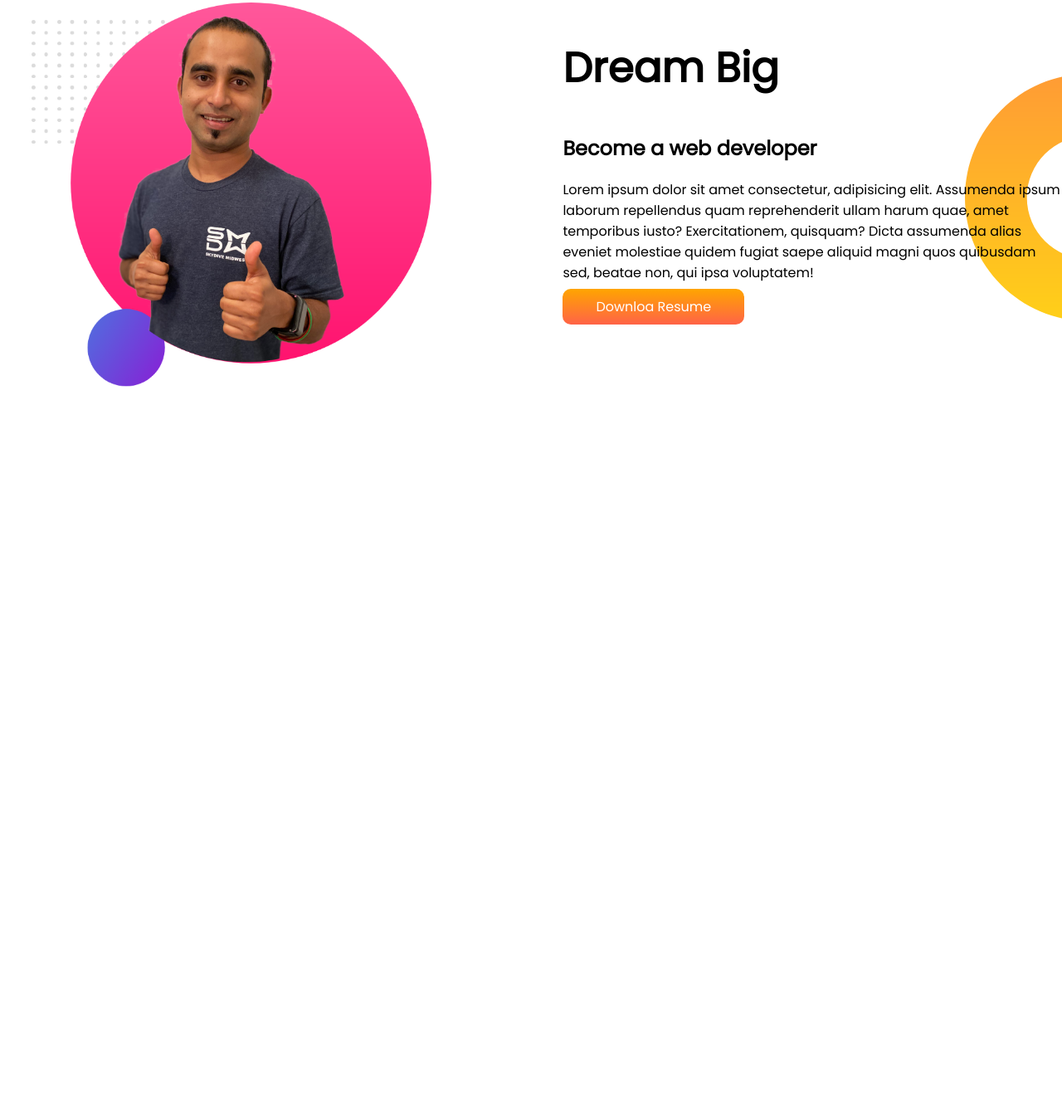
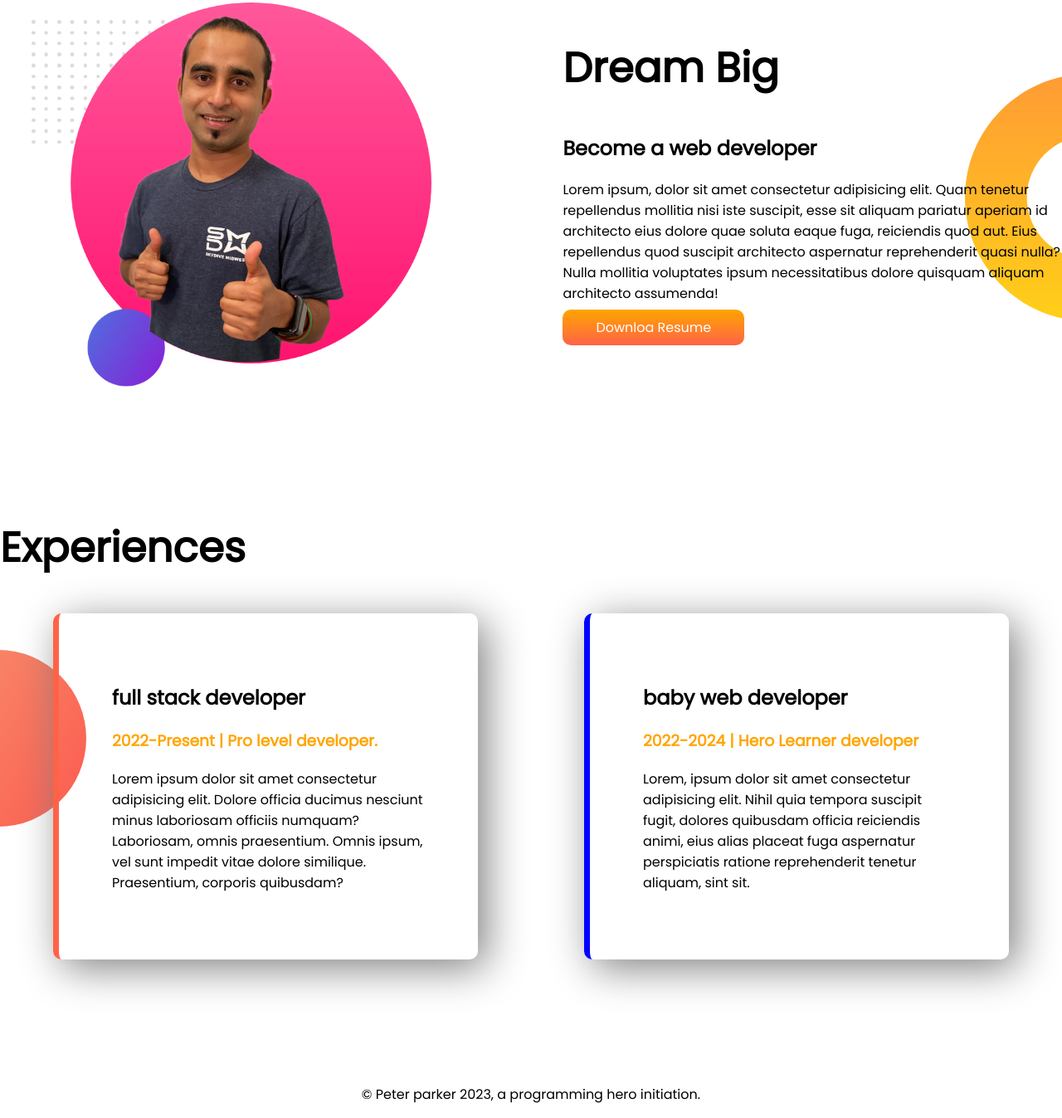
Before and after one commit to 1farjana1/developer-portfolio, a plain HTML site: page index.html in a window 1280 px wide. Shown: the part 660-2007 px from the top of the page at 83% size. Before the commit the page ends 1283 px from the top, so only its background shows below. Drawn offline with Linux system fonts and the light colour scheme.

Commit message:
added all

```diff
--- a/index.html
+++ b/index.html
@@ -13,7 +13,7 @@
 </head>
 
 <body>
-    <section class="top-banner">
+    <section class="top-banner flexible-container">
         <div class="half-width">
             <h1>Welcome To </h1>
             <h1><span class="orange-color">Farjana</span> World !</h1>
@@ -28,20 +28,43 @@
             <img src="images/my-bg.png" alt="">
         </div>
     </section>
-    <section class="dream-big">
+    <section class="dream-big flexible-container">
         <div class="half-width">
             <img src="images/jhankar2.png" alt="">
         </div>
         <div class="half-width">
             <h1>Dream Big</h1>
             <h2>Become a web developer</h2>
-            <p>Lorem ipsum dolor sit amet consectetur, adipisicing elit. Assumenda ipsum laborum repellendus quam
-                reprehenderit ullam harum quae, amet temporibus iusto? Exercitationem, quisquam? Dicta assumenda alias
-                eveniet molestiae quidem fugiat saepe aliquid magni quos quibusdam sed, beatae non, qui ipsa voluptatem!
+            <p>Lorem ipsum, dolor sit amet consectetur adipisicing elit. Quam tenetur repellendus mollitia nisi iste
+                suscipit, esse sit aliquam pariatur aperiam id architecto eius dolore quae soluta eaque fuga, reiciendis
+                quod aut. Eius repellendus quod suscipit architecto aspernatur reprehenderit quasi nulla? Nulla mollitia
+                voluptates ipsum necessitatibus dolore quisquam aliquam architecto assumenda!
             </p>
             <a class="link-button" target="_blank" href="www.google.com">Downloa Resume</a>
         </div>
     </section>
+    <section class="experience-area">
+        <h1>Experiences</h1>
+        <div class="flexible-container">
+            <div id="full-stack-developer" class="experience-item">
+                <h2>full stack developer</h2>
+                <h3 class="orange-color">2022-Present | Pro level developer.</h3>
+                <p>Lorem ipsum dolor sit amet consectetur adipisicing elit. Dolore officia ducimus nesciunt minus
+                    laboriosam officiis numquam? Laboriosam, omnis praesentium. Omnis ipsum, vel sunt impedit vitae
+                    dolore similique. Praesentium, corporis quibusdam?</p>
+            </div>
+            <div id="baby-web-developer" class="experience-item">
+                <h2>baby web developer</h2>
+                <h3 class="orange-color">2022-2024 | Hero Learner developer</h3>
+                <p>Lorem, ipsum dolor sit amet consectetur adipisicing elit. Nihil quia tempora suscipit fugit, dolores
+                    quibusdam officia reiciendis animi, eius alias placeat fuga aspernatur perspiciatis ratione
+                    reprehenderit tenetur aliquam, sint sit.</p>
+            </div>
+        </div>
+    </section>
 </body>
+<footer>
+    <p>© Peter parker 2023, a programming hero initiation.</p>
+</footer>
 
 </html>
--- a/style.css
+++ b/style.css
@@ -11,7 +11,7 @@ h1 {
     color: orange;
 }
 
-section {
+.flexible-container {
     display: flex;
     margin-bottom: 150px;
 }
@@ -44,3 +44,30 @@ section {
     background-repeat: no-repeat;
     background-position: right;
 }
+
+.experience-area {
+    background-image: url(images/exp-bg.png);
+    background-repeat: no-repeat;
+    background-position: left;
+}
+
+.experience-item {
+    width: 40%;
+    margin-left: 5%;
+    margin-right: 5%;
+    padding: 5%;
+    box-shadow: 10px 10px 50px gray;
+    border-radius: 10px;
+}
+
+#baby-web-developer {
+    border-left: 7px solid blue;
+}
+
+#full-stack-developer {
+    border-left: 7px solid tomato;
+}
+
+footer p {
+    text-align: center;
+}
```
